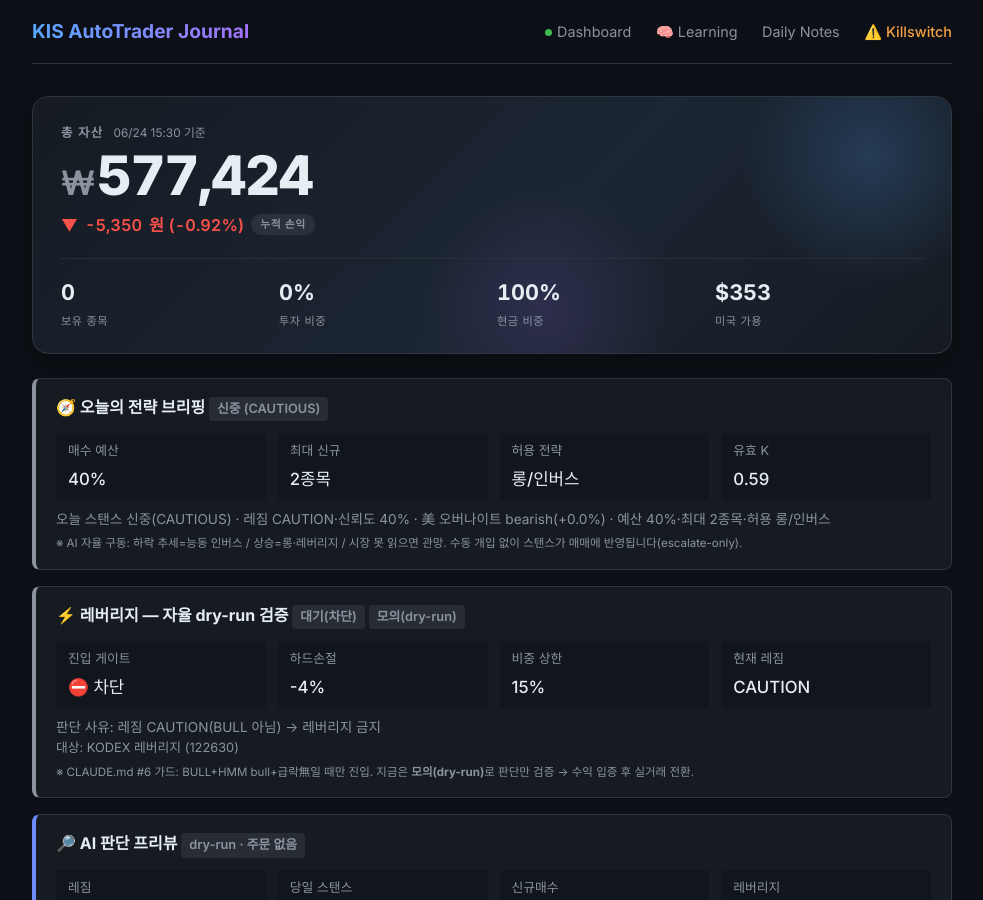
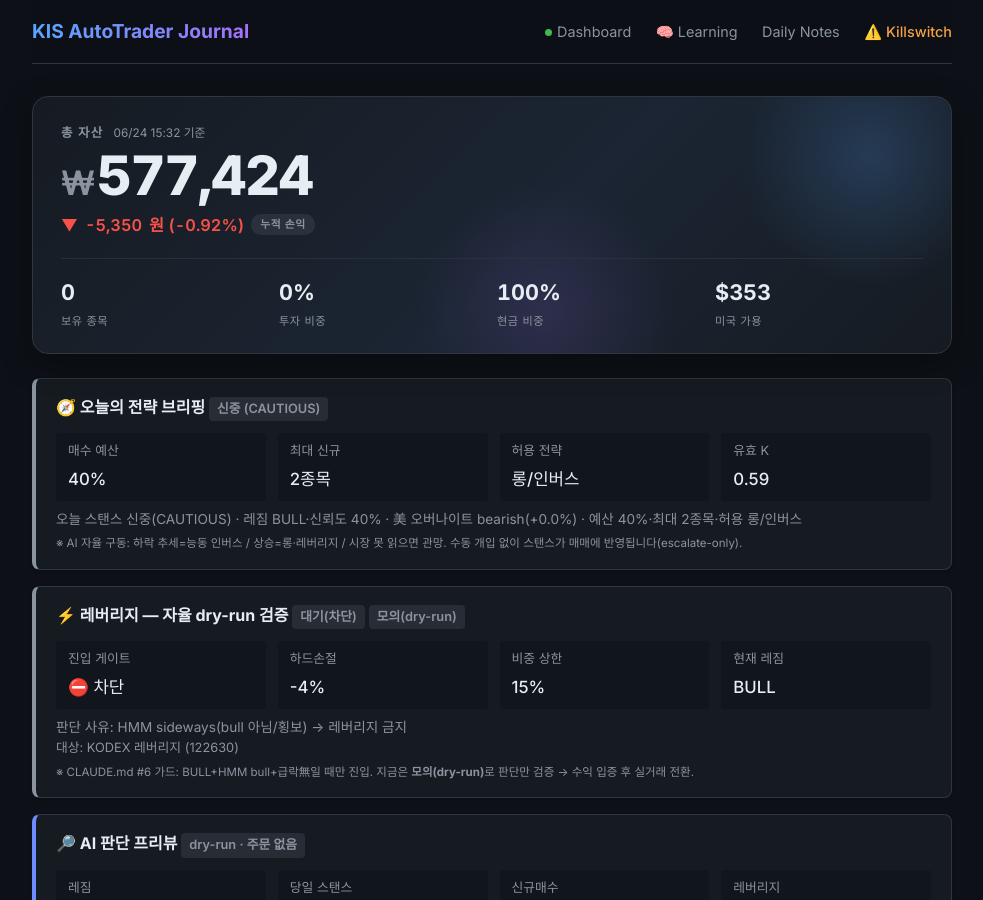
Before and after one commit to BudongJW/kis-trading-journal, a Jekyll site: the page built from index.html, in a window 1280 px wide and 900 px high. Shown: the whole window, without its empty margins (148-1131 px from the left). Built offline with Jekyll 4.4.1, drawn with Linux system fonts in a browser that asks for light colours; nearby versions of some CDN libraries; some of the changed text lies outside the part shown.

Commit message:
auto: portfolio update 15:32

```diff
--- a/_data/portfolio.json
+++ b/_data/portfolio.json
@@ -1,5 +1,5 @@
 {
-  "updated_at": "2026-06-24T15:30:34.441709",
+  "updated_at": "2026-06-24T15:32:16.948655",
   "initial_capital": 500000,
   "cash": 435549,
   "holdings": [],
@@ -1159,15 +1159,8 @@
     "trained": false
   },
   "bear_strategy": {
-    "enabled": true,
-    "regime": "CAUTION",
-    "confidence": 0.65,
-    "sma_ratio": 0.7793,
-    "canary_bad": 1,
-    "canary_scores": {
-      "195930": 1.5752,
-      "132030": -1.4021
-    }
+    "regime": "BULL",
+    "enabled": false
   },
   "us_session": {
     "enabled": true,
@@ -1436,9 +1429,9 @@
     "size_mult": 0.6,
     "k_effective": 0.59,
     "allow_summary": "롱/인버스",
-    "briefing": "오늘 스탠스 신중(CAUTIOUS) · 레짐 CAUTION·신뢰도 40% · 美 오버나이트 bearish(+0.0%) · 예산 40%·최대 2종목·허용 롱/인버스",
+    "briefing": "오늘 스탠스 신중(CAUTIOUS) · 레짐 BULL·신뢰도 40% · 美 오버나이트 bearish(+0.0%) · 예산 40%·최대 2종목·허용 롱/인버스",
     "signals": {
-      "regime": "CAUTION",
+      "regime": "BULL",
       "confidence": 0.397,
       "direction": "bearish",
       "nasdaq_change": 0,
@@ -1451,10 +1444,10 @@
     "enabled": true,
     "dry_run": true,
     "gate_allowed": false,
-    "gate_reason": "레짐 CAUTION(BULL 아님) → 레버리지 금지",
+    "gate_reason": "HMM sideways(bull 아님/횡보) → 레버리지 금지",
     "hard_stop_pct": 0.04,
     "max_weight": 0.15,
-    "regime": "CAUTION",
+    "regime": "BULL",
     "hmm_state": "sideways",
     "hmm_confidence": 0.6,
     "universe": [
```
